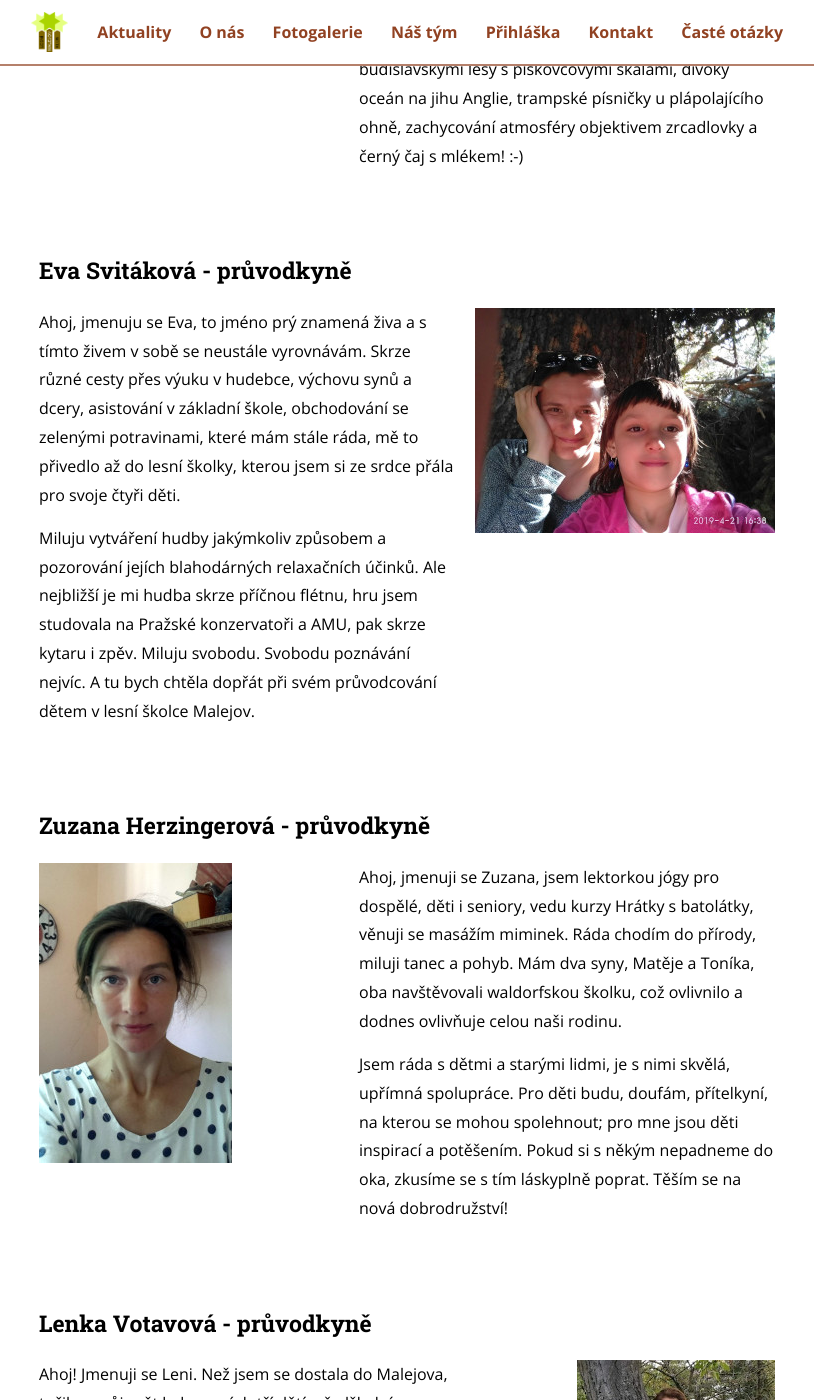
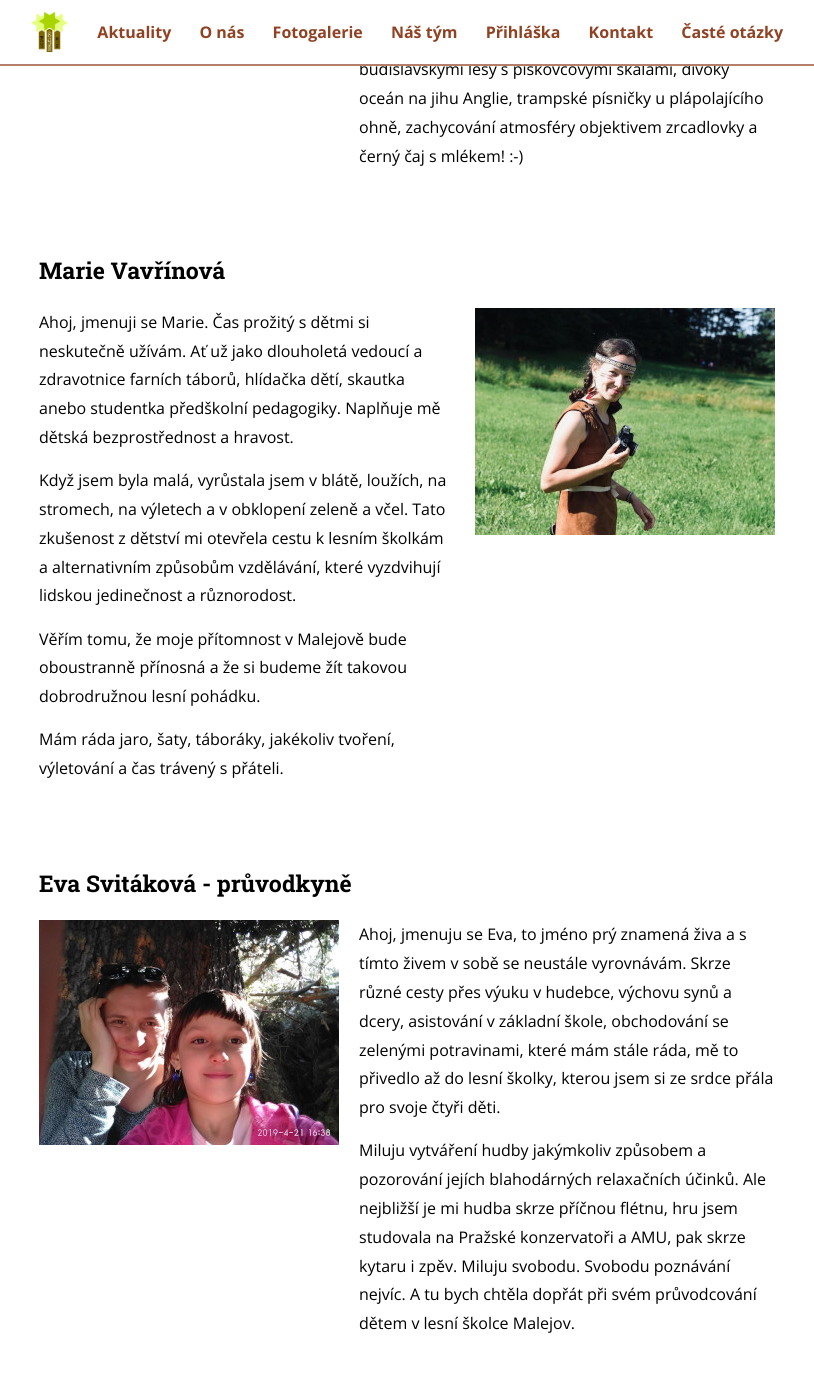
Before and after one commit to bencentra/centrarium, a Jekyll site: the page built from nas-tym.html, in a window 1280 px wide and 1400 px high, scrolled down 579 px. Shown: the whole window, without its empty margins (233-1047 px from the left). Built offline with Jekyll 4.4.1, drawn with Linux system fonts in a browser that asks for light colours; nearby versions of some CDN libraries.

Commit message:
Marie Vavřínová

```diff
--- a/nas-tym.html
+++ b/nas-tym.html
@@ -5,16 +5,16 @@ permalink: /nas-tym/
 ---
 
 <style>
-.person-l { clear: both; margin-bottom: 5em; }
-.person-l img { float: left; margin: 0px; }
-.person-l p { margin-left: 320px; }
+.person { clear: both; margin-bottom: 5em; }
+.person img { margin: 0px; }
 
-.person-r { clear: both; margin-bottom: 5em; }
-.person-r img { float: right; margin: 0px; }
-.person-r p { margin-right: 320px; }
+.person:nth-child(even) img { float: left; }
+.person:nth-child(even) p { margin-left: 320px; }
+.person:nth-child(odd) img { float: right; }
+.person:nth-child(odd) p { margin-right: 320px; }
 </style>
 
-<div class="person-l">
+<div class="person">
 <h3>Markéta Trombiková - hlavní průvodkyně</h3>
 <img src="/assets/tym/marketa.jpg" />
 
@@ -24,7 +24,21 @@ permalink: /nas-tym/
 </div>
 
 
-<div class="person-r">
+<div class="person">
+<h3>Marie Vavřínová</h3>
+<img src="/assets/tym/marie.jpg" />
+
+<p>Ahoj, jmenuji se Marie. Čas prožitý s dětmi si neskutečně užívám. Ať už jako dlouholetá vedoucí a zdravotnice farních táborů, hlídačka dětí, skautka anebo studentka předškolní pedagogiky. Naplňuje mě dětská bezprostřednost a hravost.</p>
+
+<p>Když jsem byla malá, vyrůstala jsem v blátě, loužích, na stromech, na výletech a v obklopení zeleně a včel. Tato zkušenost z dětství mi otevřela cestu k lesním školkám a alternativním způsobům vzdělávání, které vyzdvihují lidskou jedinečnost a různorodost.</p>
+
+<p>Věřím tomu, že moje přítomnost v Malejově bude oboustranně přínosná a že si budeme žít takovou dobrodružnou lesní pohádku.</p>
+
+<p>Mám ráda jaro, šaty, táboráky, jakékoliv tvoření, výletování a čas trávený s přáteli.</p>
+</div>
+
+
+<div class="person">
 <h3>Eva Svitáková - průvodkyně</h3>
 <img src="/assets/tym/eva.jpg" />
 
@@ -34,7 +48,7 @@ permalink: /nas-tym/
 </div>
 
 
-<div class="person-l">
+<div class="person">
 <h3>Zuzana Herzingerová - průvodkyně</h3>
 <img src="/assets/tym/zuzka.jpg" />
 <p>Ahoj, jmenuji se Zuzana, jsem lektorkou jógy pro dospělé, děti i seniory, vedu kurzy Hrátky s batolátky, věnuji se masážím miminek. Ráda chodím do přírody, miluji tanec a pohyb. Mám dva syny, Matěje a Toníka, oba navštěvovali waldorfskou školku, což ovlivnilo a dodnes ovlivňuje celou naši rodinu.</p>
@@ -43,7 +57,7 @@ permalink: /nas-tym/
 </div>
 
 
-<div class="person-r">
+<div class="person">
 <h3>Lenka Votavová - průvodkyně</h3>
 <img src="/assets/tym/lenka.jpg" />
 
@@ -53,7 +67,7 @@ permalink: /nas-tym/
 </div>
 
 
-<div class="person-l">
+<div class="person">
 <h3>Natalie Baránková - koordinátorka</h3>
 <img src="/assets/tym/naty.jpg" />
 
@@ -65,7 +79,7 @@ permalink: /nas-tym/
 </div>
 
 
-<div class="person-r">
+<div class="person">
 <h3>Tereza Skalická - koordinátorka</h3>
 <img src="/assets/tym/tereza.jpg" />
 
@@ -77,7 +91,7 @@ permalink: /nas-tym/
 </div>
 
 
-<div class="person-l">
+<div class="person">
 <h3>Zuzana Turková - pokladník</h3>
 <img src="/assets/tym/zuzka_cfo.jpg" />
 
```
Also changed, not shown: assets/tym/marie.jpg (added).
